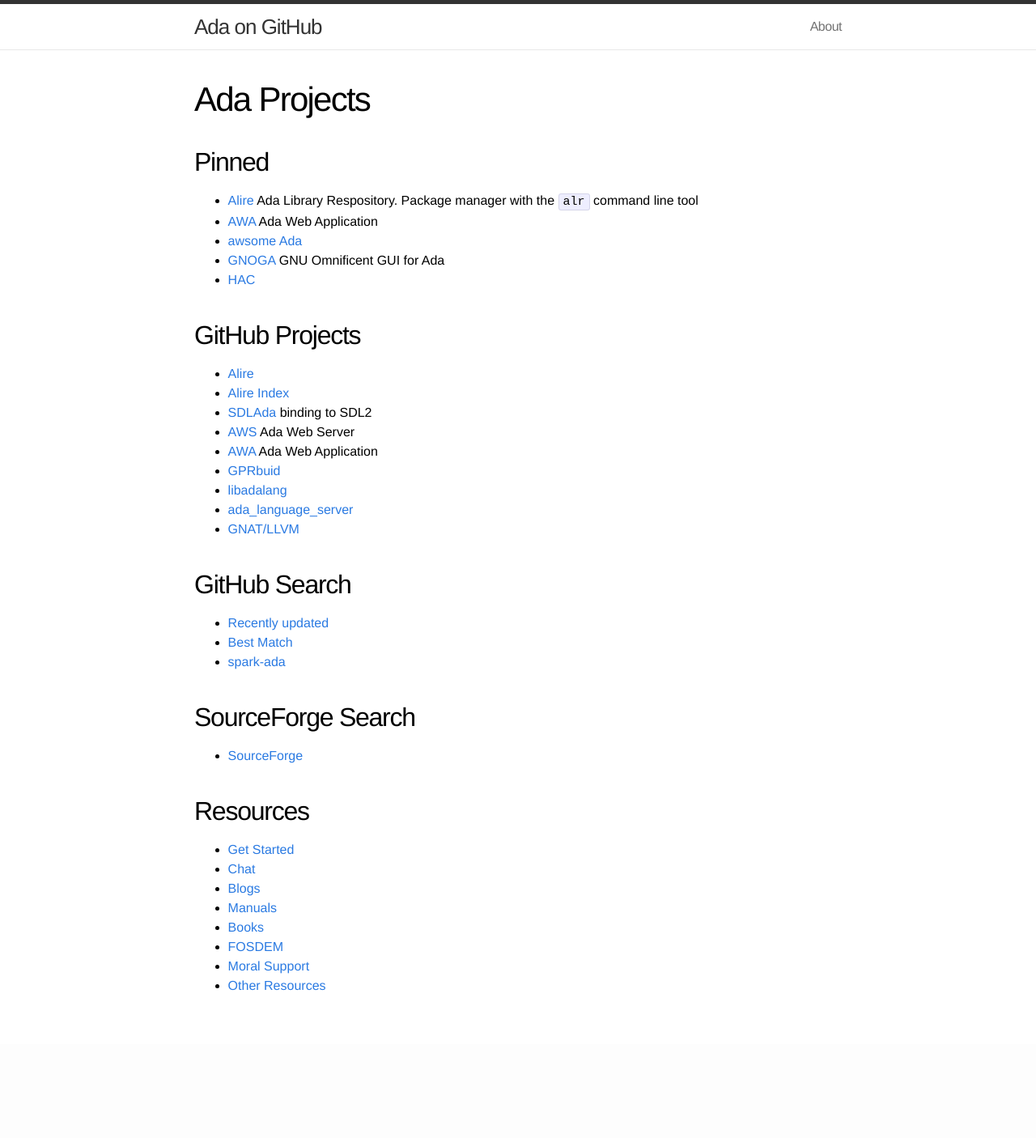
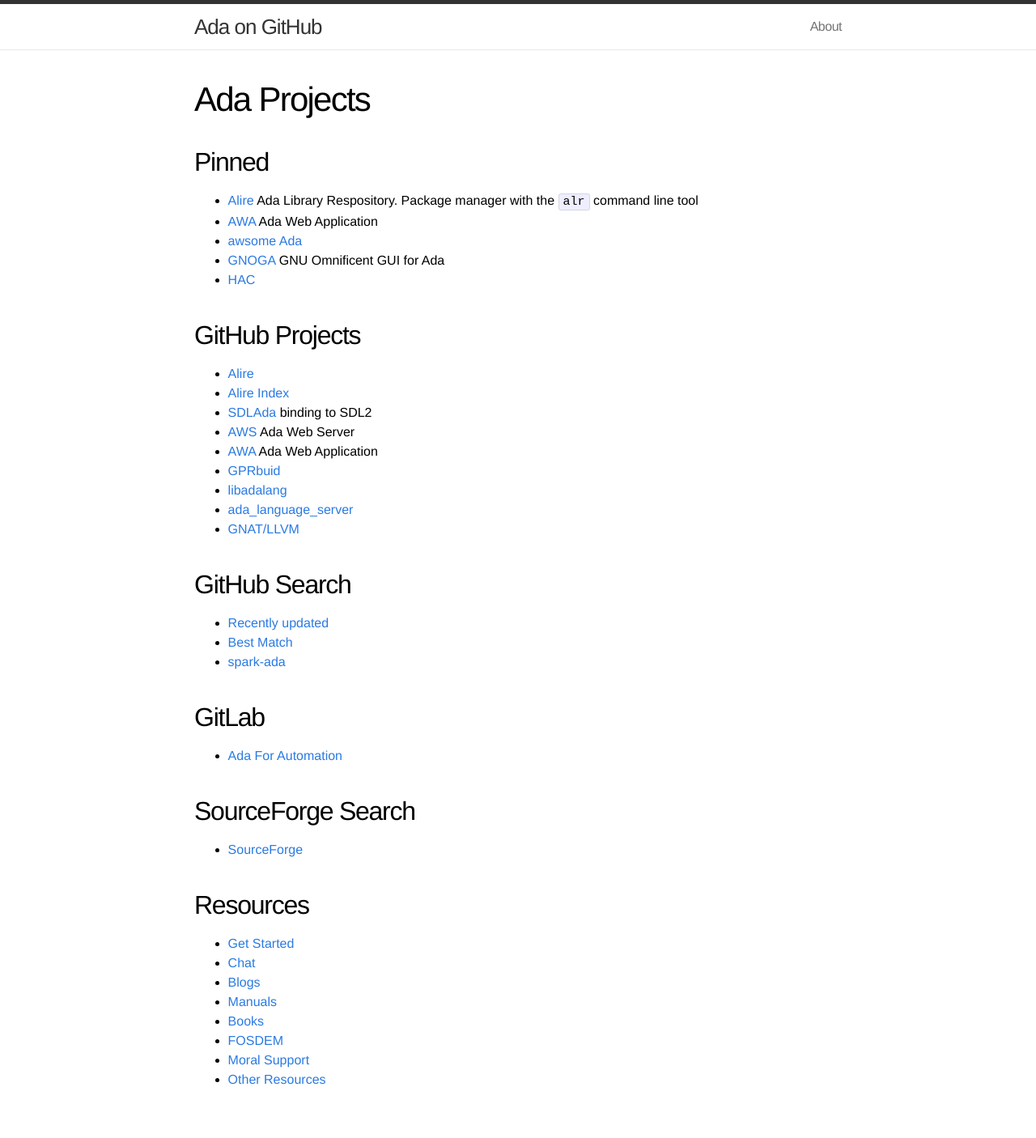
Before and after one commit to quornings/quornings.github.io, a Jekyll site: the page built from ada.md, in a window 1280 px wide. Shown: the whole page at 81% size. Built offline with Jekyll 4.4.1, drawn with Linux system fonts in a browser that asks for light colours; before the commit the page ends 1290 px from its top, so only the background shows below that.

Commit message:
Add Ada For Automation

```diff
--- a/ada.md
+++ b/ada.md
@@ -30,6 +30,11 @@ title: Ada Projects
 - [Best Match](https://github.com/topics/ada?l=ada&o=desc&s=)
 - [spark-ada](https://github.com/topics/spark-ada)
 
+
+## GitLab
+
+- [Ada For Automation](https://gitlab.com/ada-for-automation/ada-for-automation)
+
 ## SourceForge Search
 
 - [SourceForge](https://sourceforge.net/directory/language:ada/?q=Ada)
```
Also changed, not shown: blogs.md (+1 -0 lines).
